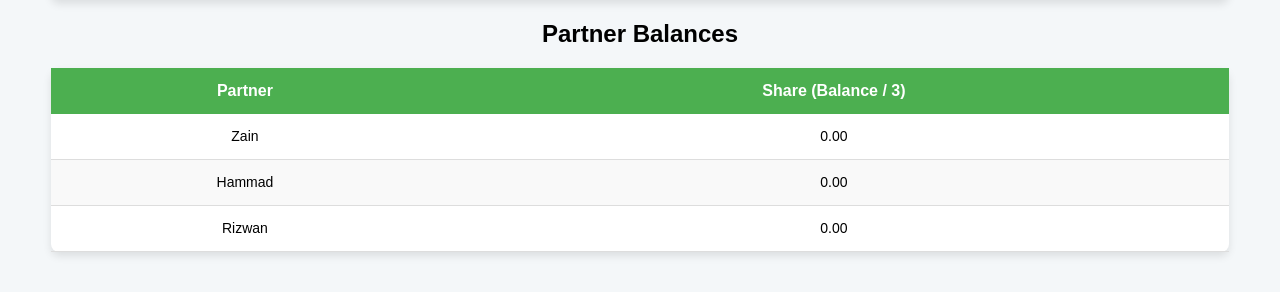
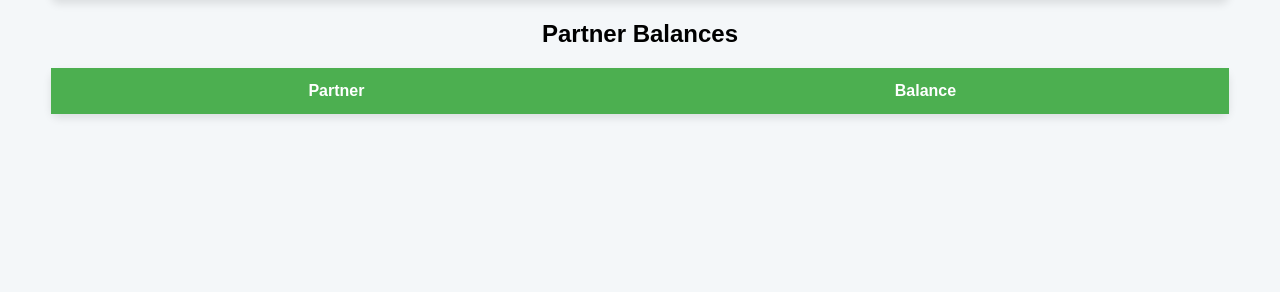
Before and after one commit to i2zoneadmin/cms, a Flask app: page / in a window 1280 px wide; the page is wider, and only the part inside the window is pictured. Shown: the part 573-865 px from the top of that part. After the commit the page ends 691 px from the top of that part, so only its background shows below. Run offline with Flask 3, Linux system fonts and the light colour scheme; a user stored in the database is signed in; data comes from the database, SQL or seed files in the repository; data that the repository does not hold is empty.

Commit message:
added finance management system

```diff
--- a/app.py
+++ b/app.py
@@ -428,9 +428,11 @@ def add_finance():
         db.session.commit()
 
         flash("Finance record added successfully.", "success")
-        return redirect(url_for('home'))  # Use 'home' instead of 'dashboard'
+        return redirect(url_for('home'))
 
-    return render_template('add_finance.html', partners=['Zain', 'Hammad', 'Rizwan'])
+    # Update to fetch partners dynamically
+    partners = PartnerBalance.query.all()  # Correctly fetch from database
+    return render_template('add_finance.html', partners=partners)
 
 
 
--- a/templates/dashboard.html
+++ b/templates/dashboard.html
@@ -97,7 +97,7 @@
                     <td>{{ finance.currency }}</td>
                     <td>{{ finance.purpose }}</td>
                     <td>{{ finance.date_added.strftime('%Y-%m-%d %H:%M') }}</td>
-                    <td>{{ finance.recipient }}</td>
+                    <td>{{ finance.recipient or 'N/A' }}</td>
                     <td>{{ finance.paid_by }}</td>
                     <td>{{ 'Yes' if finance.settled else 'No' }}</td>
                     <td>
@@ -109,29 +109,24 @@
             </tbody>
         </table>
     </div>
+
+    <!-- Partner Balances -->
     <div class="table-container">
         <h2>Partner Balances</h2>
         <table>
             <thead>
                 <tr>
                     <th>Partner</th>
-                    <th>Share (Balance / 3)</th>
+                    <th>Balance</th>
                 </tr>
             </thead>
             <tbody>
-                {% set partner_share = finances[-1].balance / 3 if finances else 0 %}
+                {% for partner in partners %}
                 <tr>
-                    <td>Zain</td>
-                    <td>{{ "%.2f" % partner_share }}</td>
+                    <td>{{ partner.partner_name }}</td>
+                    <td>{{ "%.2f" % partner.balance }}</td>
                 </tr>
-                <tr>
-                    <td>Hammad</td>
-                    <td>{{ "%.2f" % partner_share }}</td>
-                </tr>
-                <tr>
-                    <td>Rizwan</td>
-                    <td>{{ "%.2f" % partner_share }}</td>
-                </tr>
+                {% endfor %}
             </tbody>
         </table>
     </div>
```
